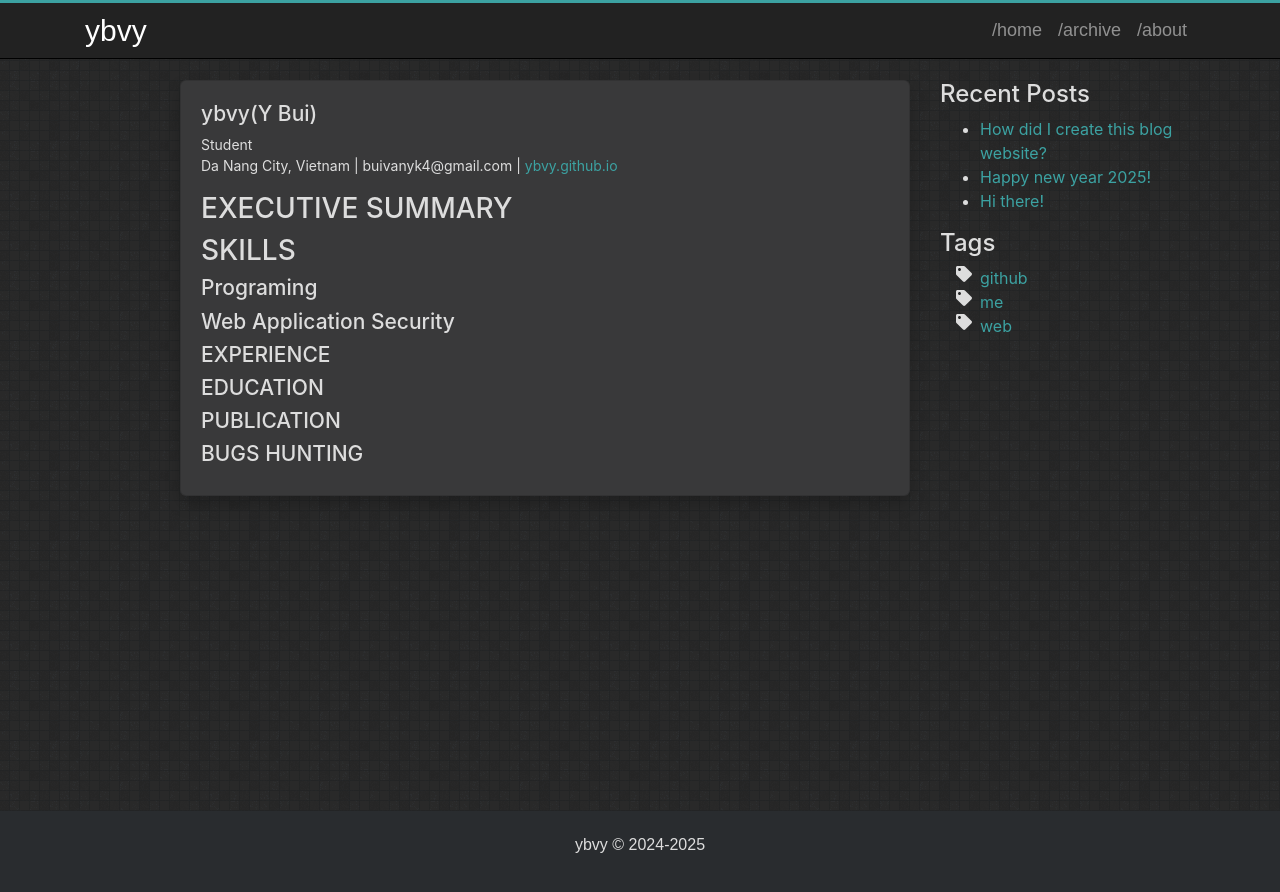
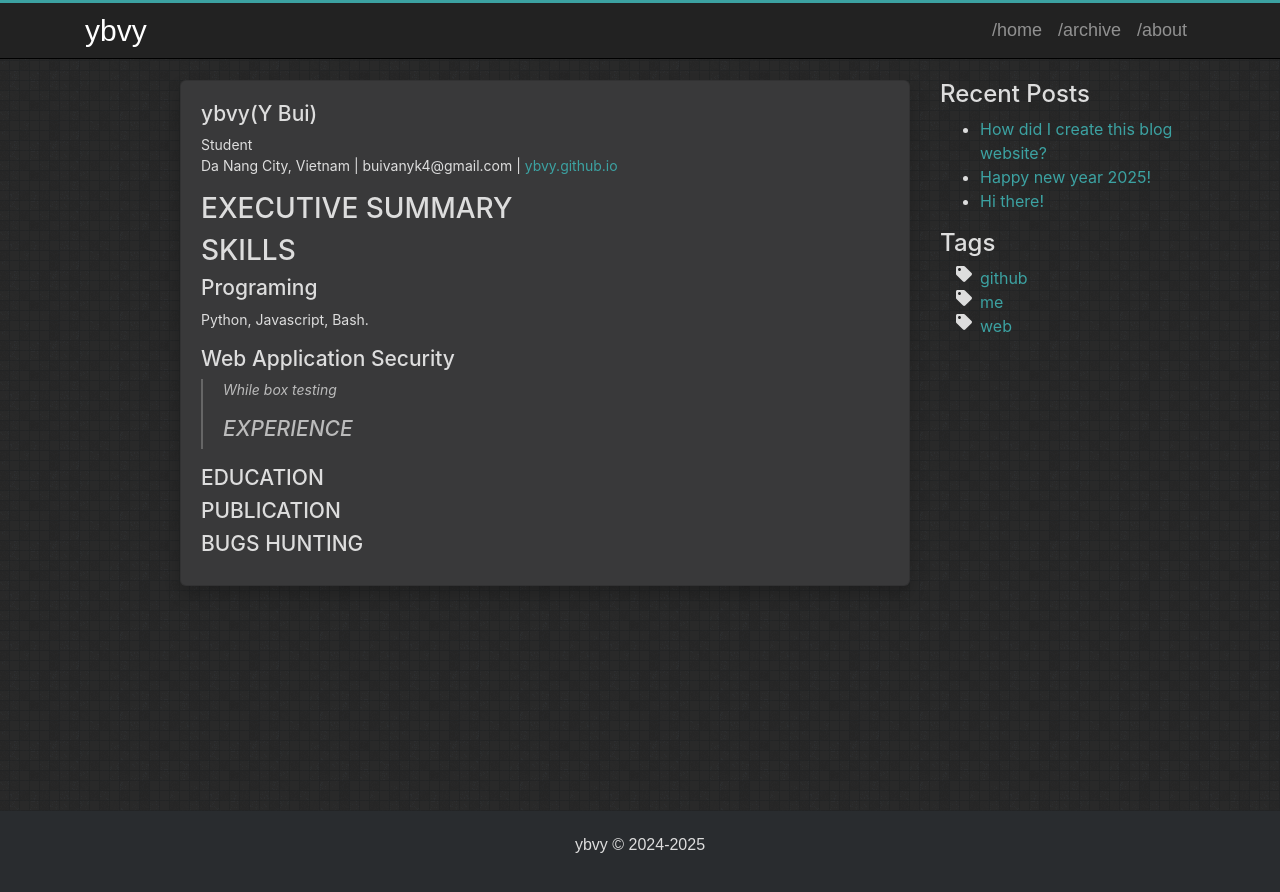
Before and after one commit to ybvy/ybvy.github.io, a Jekyll site: the page built from about.md, in a window 1280 px wide. Shown: the top 892 px of the page. Built offline with Jekyll 4.4.1, drawn with Linux system fonts in a browser that asks for light colours.

Commit message:
fix about

```diff
--- a/about.md
+++ b/about.md
@@ -12,9 +12,9 @@ Da Nang City, Vietnam | buivanyk4@gmail.com | [ybvy.github.io](https://ybvy.gith
 
 # SKILLS
 ## Programing
-
+Python, Javascript, Bash.
 ## Web Application Security
-
+> While box testing
 ## EXPERIENCE
 
 ## EDUCATION
```
